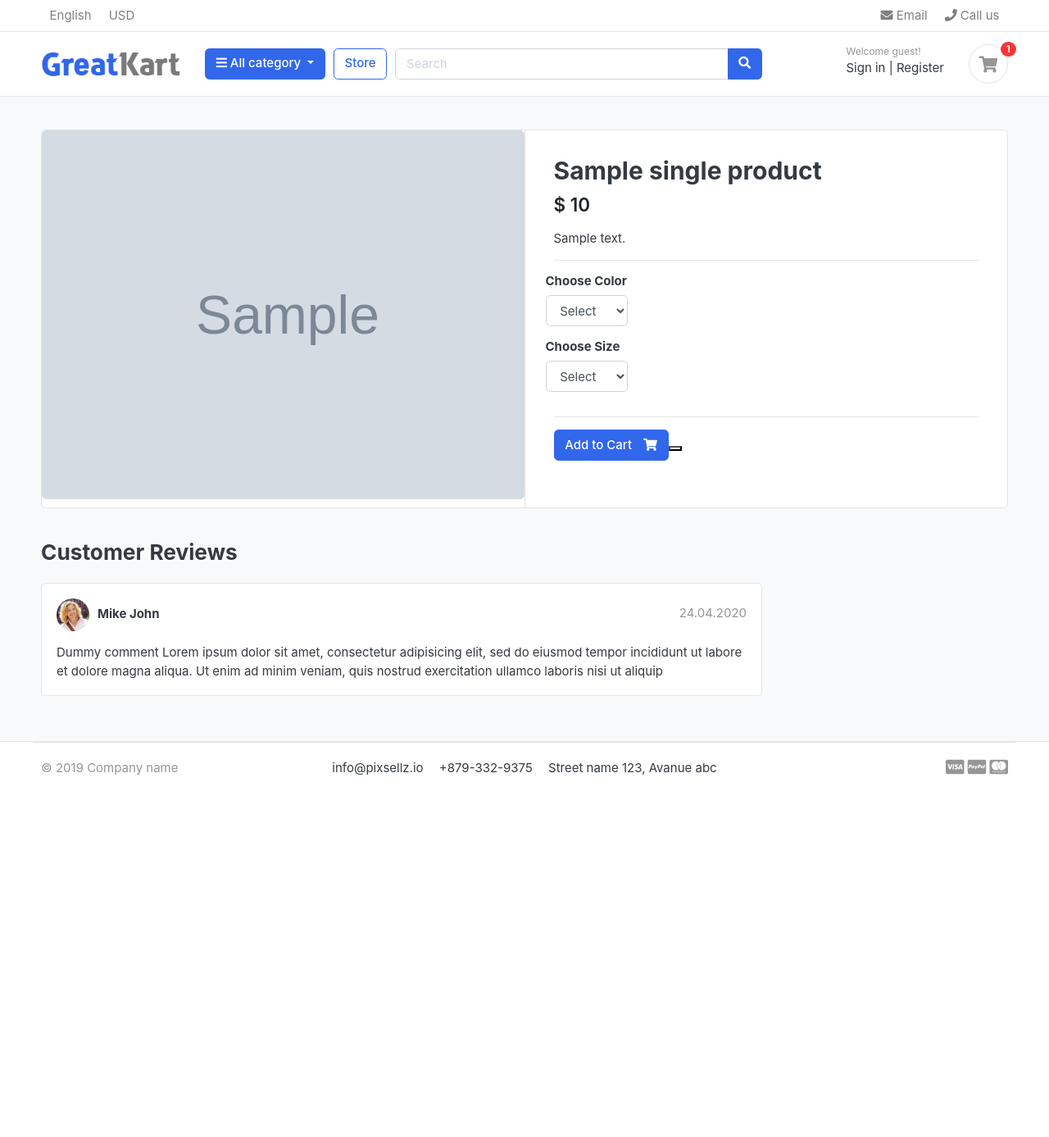
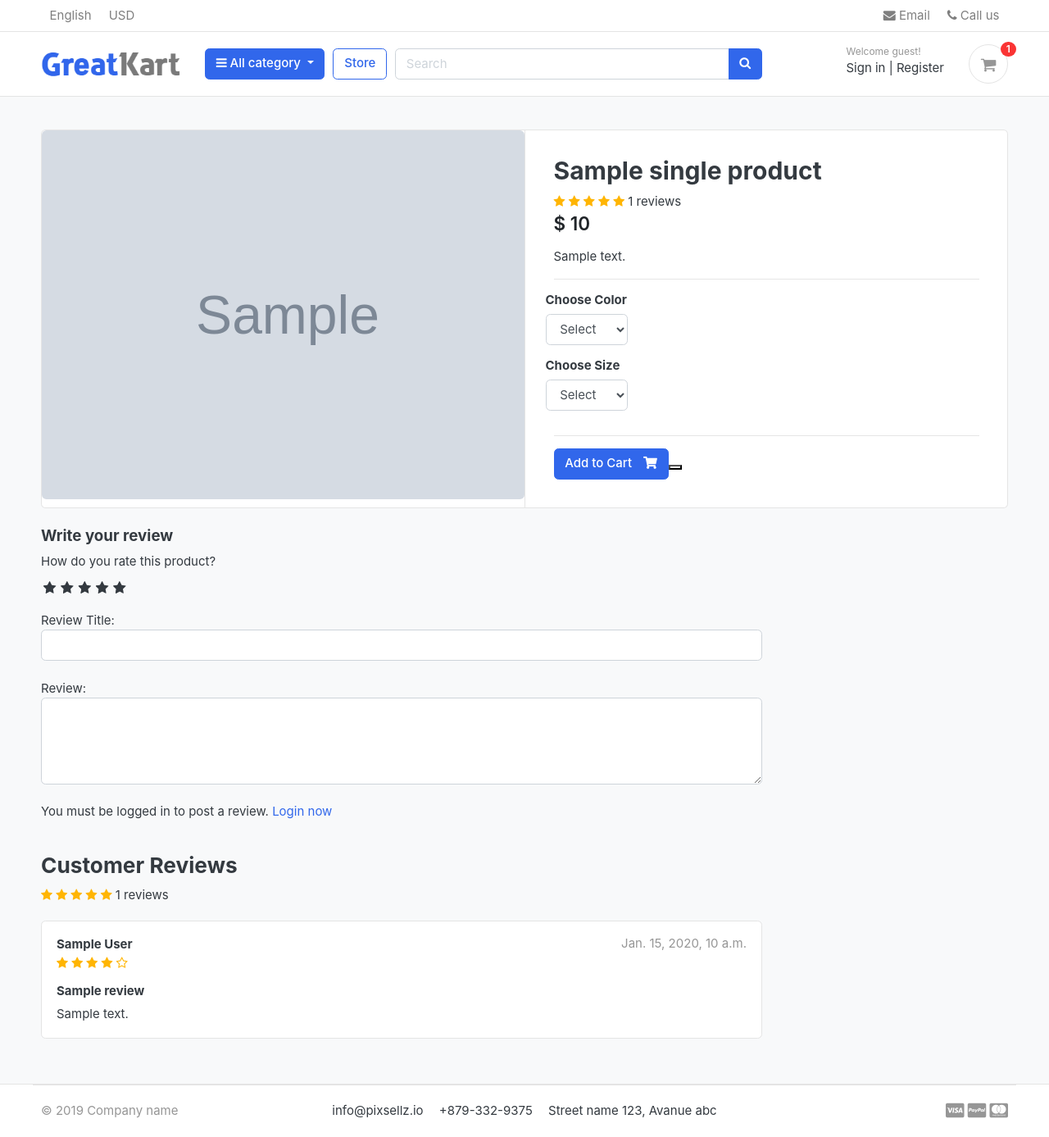
Before and after one commit to 8aashigupta8/greatkart-django, a Django app: template templates/store/product_detail.html in a window 1280 px wide. Shown: the whole page at 82% size. Before the commit the page ends 946 px from the top, so only its background shows below. Run offline with Django 5.2, Linux system fonts and the light colour scheme; the template is opened without the code that fills it: most values are stand-ins (such as "Sample title", 1, 10 or a date in 2020); grey boxes marked "Sample" are stand-in pictures; some libraries are stand-ins or nearby versions; some web fonts are replaced.

Commit message:
review and rating system

```diff
--- a/accounts/models.py
+++ b/accounts/models.py
@@ -56,6 +56,9 @@ class Account(AbstractBaseUser):
 
     objects = MyAccountManager()
 
+    def full_name(self):
+        return f'{self.first_name} {self.last_name}'
+
     def __str__(self):
         return self.email
 
--- /dev/null
+++ b/greatkart/static/css/custom.css
@@ -0,0 +1,46 @@
+/* Hide radio buttons */
+.rate > input{
+  display: none;
+}
+
+.rate{
+  display: inline-block;
+  border: 0;
+}
+
+.rate > label{
+  float: right;
+}
+
+/* Showing the stars */
+.rate > label:before{
+  display: inline-block;
+  font-size: 1.1rem;
+  font-family: FontAwesome;
+  content: "\f005";
+  margin: 0;
+  padding: 0.3rem .2rem;
+  cursor: pointer;
+}
+
+/* half star */
+.rate .half:before{
+  content: "\f089";
+  position: absolute;
+  padding-right: 0;
+}
+
+/* click and hover */
+input:checked ~ label, label:hover ~ label{
+  color: #ffb503;
+}
+
+/* hover highlight */
+input:checked + label:hover, input:checked ~ label:hover, input:checked ~ label:hover ~ label,
+label:hover ~ input:checked ~ label{
+  color: #cc9000;
+}
+
+.rating-star i{
+  color: #ffb503 !important;
+}
--- a/store/admin.py
+++ b/store/admin.py
@@ -1,5 +1,5 @@
 from django.contrib import admin
-from .models import Product, Variation
+from .models import Product, Variation, ReviewRating
 
 # Register your models here.
 class ProductAdmin(admin.ModelAdmin):
@@ -13,3 +13,4 @@ class VariationAdmin(admin.ModelAdmin):
 
 admin.site.register(Product, ProductAdmin)
 admin.site.register(Variation, VariationAdmin)
+admin.site.register(ReviewRating)
--- a/store/urls.py
+++ b/store/urls.py
@@ -6,4 +6,5 @@ urlpatterns = [
     path('category/<slug:category_slug>/', views.store, name='products_by_category'),
     path('category/<slug:category_slug>/<slug:product_slug>/', views.product_detail, name='product_detail'),
     path('search/', views.search, name='search'),
+    path('submit_review/<int:product_id>/', views.submit_review, name='submit_review'),
 ]
--- a/templates/base.html
+++ b/templates/base.html
@@ -25,6 +25,9 @@
 <link href="{% static 'css/ui.css' %}" rel="stylesheet" type="text/css"/>
 <link href="{% static 'css/responsive.css' %}" rel="stylesheet" media="only screen and (max-width: 1200px)" />
 
+<link href="{% static 'css/custom.css' %}" rel="stylesheet" type="text/css"/>
+<link rel="stylesheet" href="https://cdnjs.cloudflare.com/ajax/libs/font-awesome/4.7.0/css/font-awesome.min.css">
+
 <!-- custom javascript -->
 <script src="js/script.js" type="text/javascript"></script>
 
--- a/templates/store/product_detail.html
+++ b/templates/store/product_detail.html
@@ -25,6 +25,16 @@
 <article class="content-body">
 
 <h2 class="title">{{ single_product.product_name }}</h2>
+<div class="rating-star">
+	<span>
+		<i class="fa fa-star{% if single_product.averageReview < 0.5 %}-o{% elif single_product.averageReview >= 0.5 and single_product.averageReview < 1 %}-half-o{% endif %}" aria-hidden="true"></i>
+		<i class="fa fa-star{% if single_product.averageReview < 1.5 %}-o{% elif single_product.averageReview >= 1.5 and single_product.averageReview < 2 %}-half-o{% endif %}" aria-hidden="true"></i>
+		<i class="fa fa-star{% if single_product.averageReview < 2.5 %}-o{% elif single_product.averageReview >= 2.5 and single_product.averageReview < 3 %}-half-o{% endif %}" aria-hidden="true"></i>
+		<i class="fa fa-star{% if single_product.averageReview < 3.5 %}-o{% elif single_product.averageReview >= 3.5 and single_product.averageReview < 4 %}-half-o{% endif %}" aria-hidden="true"></i>
+		<i class="fa fa-star{% if single_product.averageReview < 4.5 %}-o{% elif single_product.averageReview >= 4.5 and single_product.averageReview < 5 %}-half-o{% endif %}" aria-hidden="true"></i>
+		<span>{{ single_product.countReview }} reviews</span>
+	</span>
+</div>
 
 <div class="mb-3">
 	<var class="price h4">$ {{ single_product.price }}</var>
@@ -72,29 +82,86 @@
 <div class="row">
 			<div class="col-md-9">
 
+	<form action="{% url 'submit_review' single_product.id %}" method="POST">
+		{% csrf_token %}
+		<h5>Write your review</h5>
+		<div class="">
+			<!-- Rating stars -->
+			<label>How do you rate this product?</label>
+			<br>
+			<div class="rate">
+				<input type="radio" name="rating" id="rating10" value="5" required /><label for="rating10" title="5"></label>
+				<input type="radio" name="rating" id="rating9" value="4.5" required /><label for="rating9" title="4.5" class="half"></label>
+				<input type="radio" name="rating" id="rating8" value="4" required /><label for="rating8" title="4"></label>
+				<input type="radio" name="rating" id="rating7" value="3.5" required /><label for="rating7" title="3.5" class="half"></label>
+				<input type="radio" name="rating" id="rating6" value="3" required /><label for="rating6" title="3"></label>
+				<input type="radio" name="rating" id="rating5" value="2.5" required /><label for="rating5" title="2.5" class="half"></label>
+				<input type="radio" name="rating" id="rating4" value="2" required /><label for="rating4" title="2"></label>
+				<input type="radio" name="rating" id="rating3" value="1.5" required /><label for="rating3" title="1.5" class="half"></label>
+				<input type="radio" name="rating" id="rating2" value="1" required /><label for="rating2" title="1"></label>
+				<input type="radio" name="rating" id="rating1" value="0.5" required /><label for="rating1" title="0.5" class="half"></label>
+			</div>
+			<br>
+			Review Title:
+			<input type="text" name="subject" class="form-control">
+			<br>
+			Review:
+			<textarea name="review" rows="4" class="form-control"></textarea>
+			<br>
+			{% if user.is_authenticated %}
+				{% if orderproduct %}
+				<input type="submit" value="Submit Review" class="btn btn-primary">
+				{% else %}
+				<p>You must purchase this product to post a review.</p>
+				{% endif %}
+			{% else %}
+			<p>You must be logged in to post a review. <span><a href="{% url 'login' %}">Login now</a></span></p>
+			{% endif %}
+		</div>
+		{% include 'includes/alerts.html' %}
+	</form>
+	<br>
+
 	<header class="section-heading">
 		<h3>Customer Reviews </h3>
-
+		<div class="rating-star">
+			<span>
+				<i class="fa fa-star{% if single_product.averageReview < 0.5 %}-o{% elif single_product.averageReview >= 0.5 and single_product.averageReview < 1 %}-half-o{% endif %}" aria-hidden="true"></i>
+				<i class="fa fa-star{% if single_product.averageReview < 1.5 %}-o{% elif single_product.averageReview >= 1.5 and single_product.averageReview < 2 %}-half-o{% endif %}" aria-hidden="true"></i>
+				<i class="fa fa-star{% if single_product.averageReview < 2.5 %}-o{% elif single_product.averageReview >= 2.5 and single_product.averageReview < 3 %}-half-o{% endif %}" aria-hidden="true"></i>
+				<i class="fa fa-star{% if single_product.averageReview < 3.5 %}-o{% elif single_product.averageReview >= 3.5 and single_product.averageReview < 4 %}-half-o{% endif %}" aria-hidden="true"></i>
+				<i class="fa fa-star{% if single_product.averageReview < 4.5 %}-o{% elif single_product.averageReview >= 4.5 and single_product.averageReview < 5 %}-half-o{% endif %}" aria-hidden="true"></i>
+				<span>{{ single_product.countReview }} reviews</span>
+			</span>
+		</div>
 	</header>
 
+	{% for review in reviews %}
 	<article class="box mb-3">
 		<div class="icontext w-100">
-			<img src="{% static './images/avatars/avatar1.jpg' %}" class="img-xs icon rounded-circle">
+			<!-- <img src="{% static './images/avatars/avatar1.jpg' %}" class="img-xs icon rounded-circle"> -->
 			<div class="text">
-				<span class="date text-muted float-md-right">24.04.2020 </span>
-				<h6 class="mb-1">Mike John </h6>
-
+				<span class="date text-muted float-md-right">{{ review.updated_at }} </span>
+				<h6 class="mb-1">{{ review.user.full_name }} </h6>
+				<div class="rating-star">
+					<span>
+						<i class="fa fa-star{% if review.rating == 0.5 %}-half-o{% elif review.rating < 1 %}-o{% endif %}" aria-hidden="true"></i>
+						<i class="fa fa-star{% if review.rating == 1.5 %}-half-o{% elif review.rating < 2 %}-o{% endif %}" aria-hidden="true"></i>
+						<i class="fa fa-star{% if review.rating == 2.5 %}-half-o{% elif review.rating < 3 %}-o{% endif %}" aria-hidden="true"></i>
+						<i class="fa fa-star{% if review.rating == 3.5 %}-half-o{% elif review.rating < 4 %}-o{% endif %}" aria-hidden="true"></i>
+						<i class="fa fa-star{% if review.rating == 4.5 %}-half-o{% elif review.rating < 5 %}-o{% endif %}" aria-hidden="true"></i>
+					</span>
+				</div>
 			</div>
 		</div> <!-- icontext.// -->
 		<div class="mt-3">
+			<h6>{{ review.subject }}</h6>
 			<p>
-				Dummy comment Lorem ipsum dolor sit amet, consectetur adipisicing elit, sed do eiusmod
-				tempor incididunt ut labore et dolore magna aliqua. Ut enim ad minim veniam,
-				quis nostrud exercitation ullamco laboris nisi ut aliquip
+				{{ review.review }}
 			</p>
 		</div>
 	</article>
-
+	{% endfor %}
 
 
 	</div> <!-- col.// -->
```
Also changed, not shown: store/forms.py (added, +7 -0 lines), store/models.py (+31 -0 lines), store/views.py (+46 -2 lines), store/migrations/0003_reviewrating.py (added).
